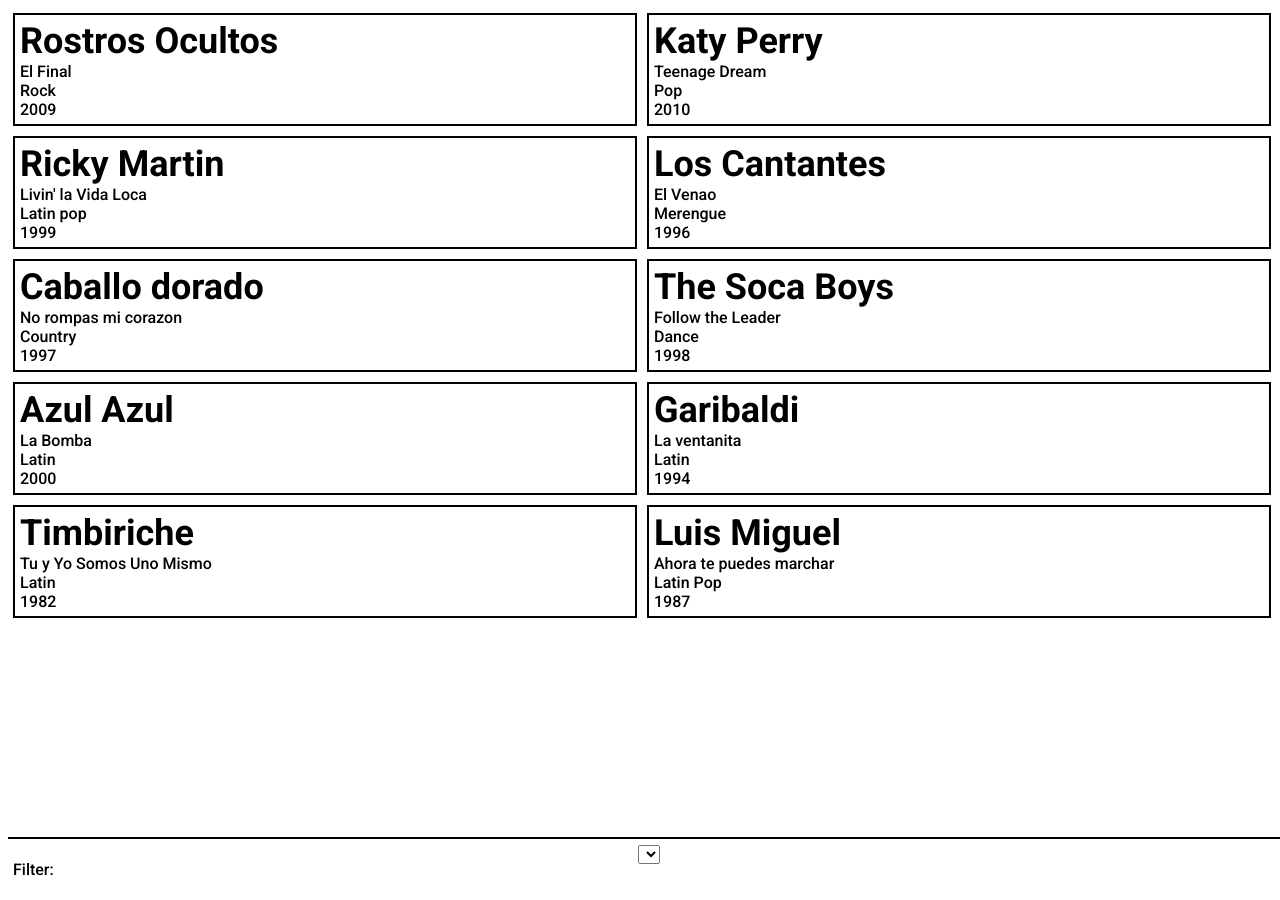
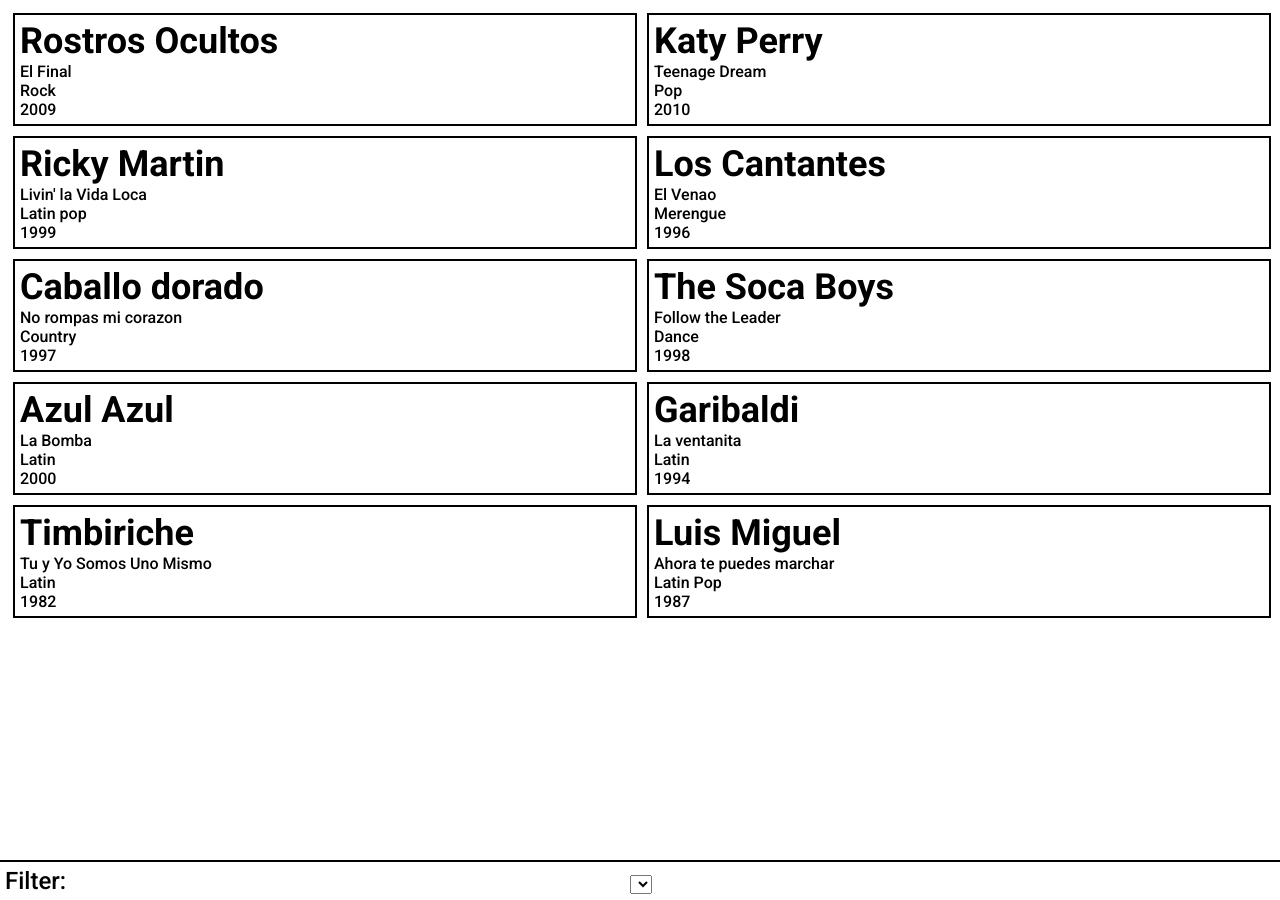
Before and after one commit to parguita/parguita.github.io, a Jekyll site: the page comp20/hw09/index.html, which Jekyll copies as it is, in a window 1280 px wide. Built offline with Jekyll 4.4.1, drawn with Linux system fonts in a browser that asks for light colours; nearby versions of some CDN libraries; library files that are not in the unit come from our copies.

Commit message:
move filter right

```diff
--- a/comp20/hw09/index.html
+++ b/comp20/hw09/index.html
@@ -12,7 +12,7 @@
   <body>
     <div class="playList"></div>
     <div id="filter">
-      <div><p>Filter:</p></div>
+      <div>Filter:</div>
       <div>
         <select name="" id="genres">
         </select>
--- a/comp20/hw09/style.css
+++ b/comp20/hw09/style.css
@@ -21,6 +21,7 @@
   position: fixed;
   padding: 5px;
   bottom:0px;
+  right:0px;
   display:flex;
   background-color: white;
   border-top: 2px solid;
@@ -28,6 +29,7 @@
 
 #filter > div {
   width:calc(50% - 10px);
+  font-size: 24px;
 }
 
 
```
